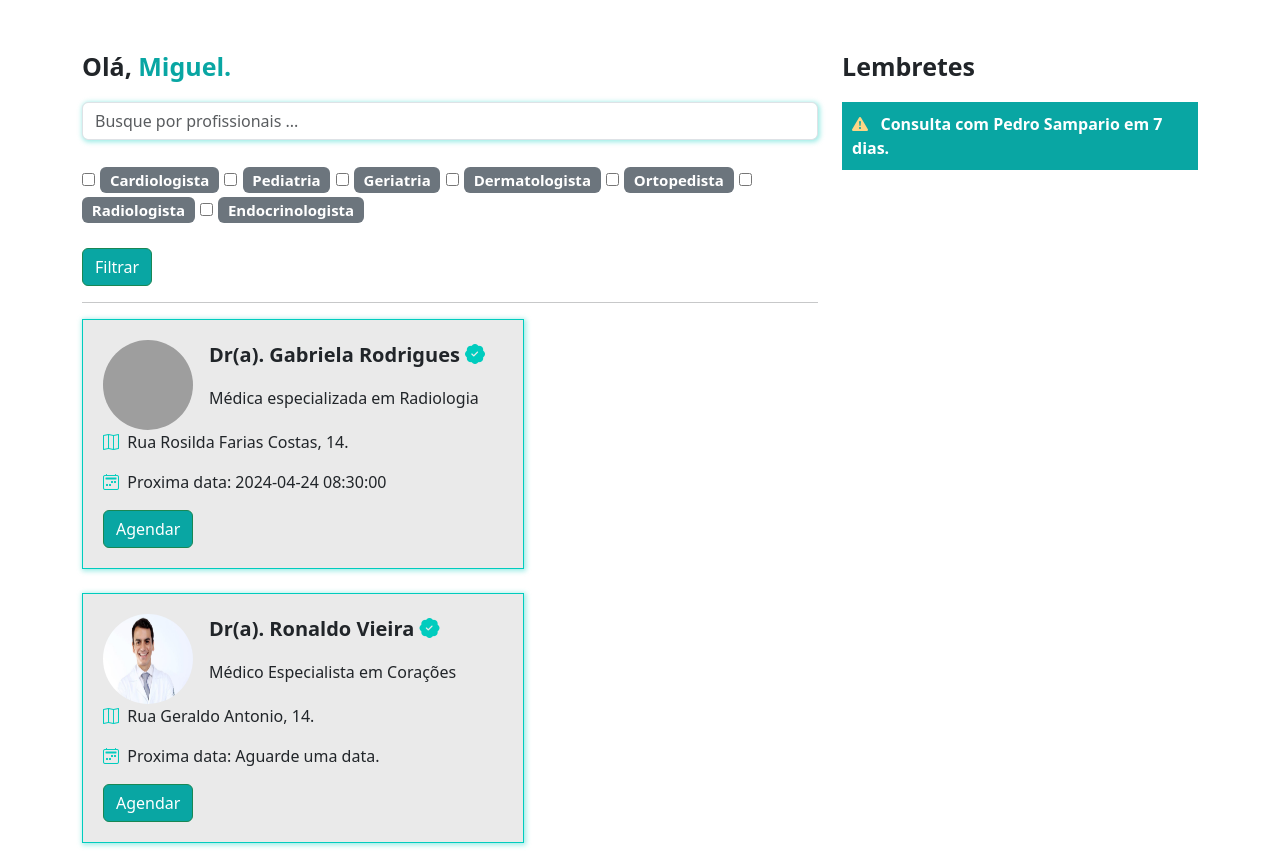
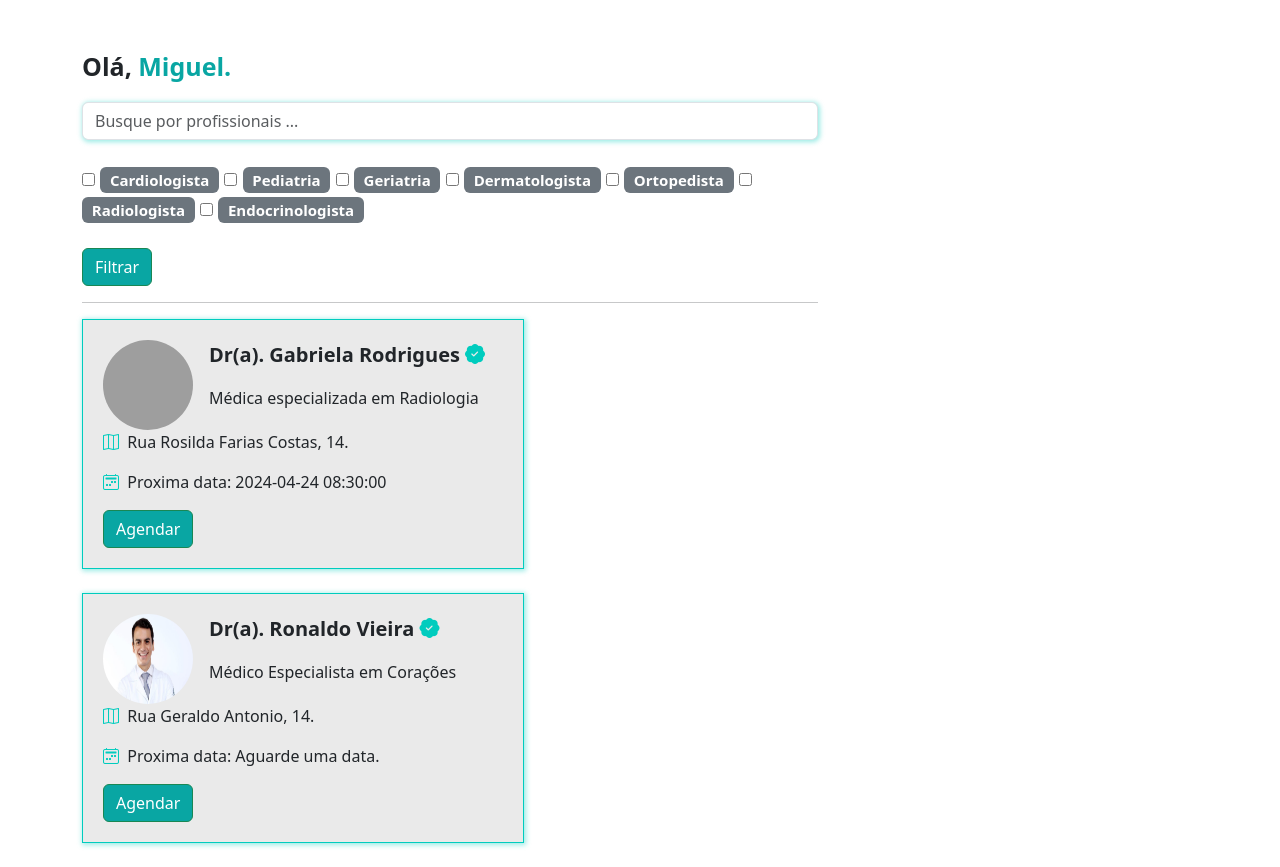
Before and after one commit to Migzviana/Clover, a Django app: page /pacientes/home/ in a window 1280 px wide. Shown: the part 58-925 px from the top of the page. Run offline with Django 5.2, Linux system fonts and the light colour scheme; a user stored in the database is signed in; data comes from the database, SQL or seed files in the repository; both versions use the stored data as it was after the commit; grey boxes are pictures that could not be loaded.

Commit message:
mensagem da commit

```diff
--- a/paciente/templates/home.html
+++ b/paciente/templates/home.html
@@ -72,15 +72,6 @@
             </div>
 
         </div>
-        <div class="col-md-4">
-            <p style="font-size: 25px" class="p-bold">Lembretes</p>
-
-            <p class="bg-main-lembrete">
-                <span class="p-bold"><i class="bi bi-exclamation-triangle-fill icon-differential"></i>&nbsp&nbsp Consulta com Pedro Sampario em 7 dias.</span>
-            </p>
-
-
-
         </div>
     </div>
 </div>
--- a/templates/partials/navbar.html
+++ b/templates/partials/navbar.html
@@ -1,7 +1,7 @@
 {% load static %}
 <nav class="navbar navbar-expand-lg navbar-dark bg-color-dark">
     <div class="container-fluid">
-      <a class="navbar-brand" href="#"><img src="{% static 'geral/img/logo.png' %}" width="20%" alt="">&nbspCLOVER</a>
+      <a class="navbar-brand" href="{% url 'home'%}"><img src="{% static 'geral/img/logo.png' %}" width="20%" alt="">&nbspCLOVER</a>
       <button class="navbar-toggler" type="button" data-bs-toggle="collapse" data-bs-target="#navbarNav" aria-controls="navbarNav" aria-expanded="false" aria-label="Toggle navigation">
         <span class="navbar-toggler-icon"></span>
       </button>
```
Also changed, not shown: db.sqlite3, media/cim/533889600.jpg (added), media/cim/Beige_Modern_Module_Section_Course_Header_Banner_1.png (added), media/cim/Beige_Modern_Module_Section_Course_Header_Banner_1_rcqhAJk.png (added), media/cim/Espaços_4.0_-_ETESWC_2.png (added), media/fotos_perfil/Dr.-Flavio-Fortunato-uroginecologista.jpeg (added), media/fotos_perfil/MASP_São_Paulo_cropped.jpg (added), media/fotos_perfil/frente.jpg (added), media/rgs/533889600.jpg (added), media/rgs/533889600_okqOATh.jpg (added), media/rgs/logo.png (added), medico/migrations/0005_alter_dadosmedico_especialidade_and_more.py (added), medico/migrations/0006_alter_dadosmedico_especialidade_and_more.py (added), paciente/migrations/0003_alter_consulta_data_aberta_alter_consulta_paciente_and_more.py (added), 1 more files, 3 other files.
